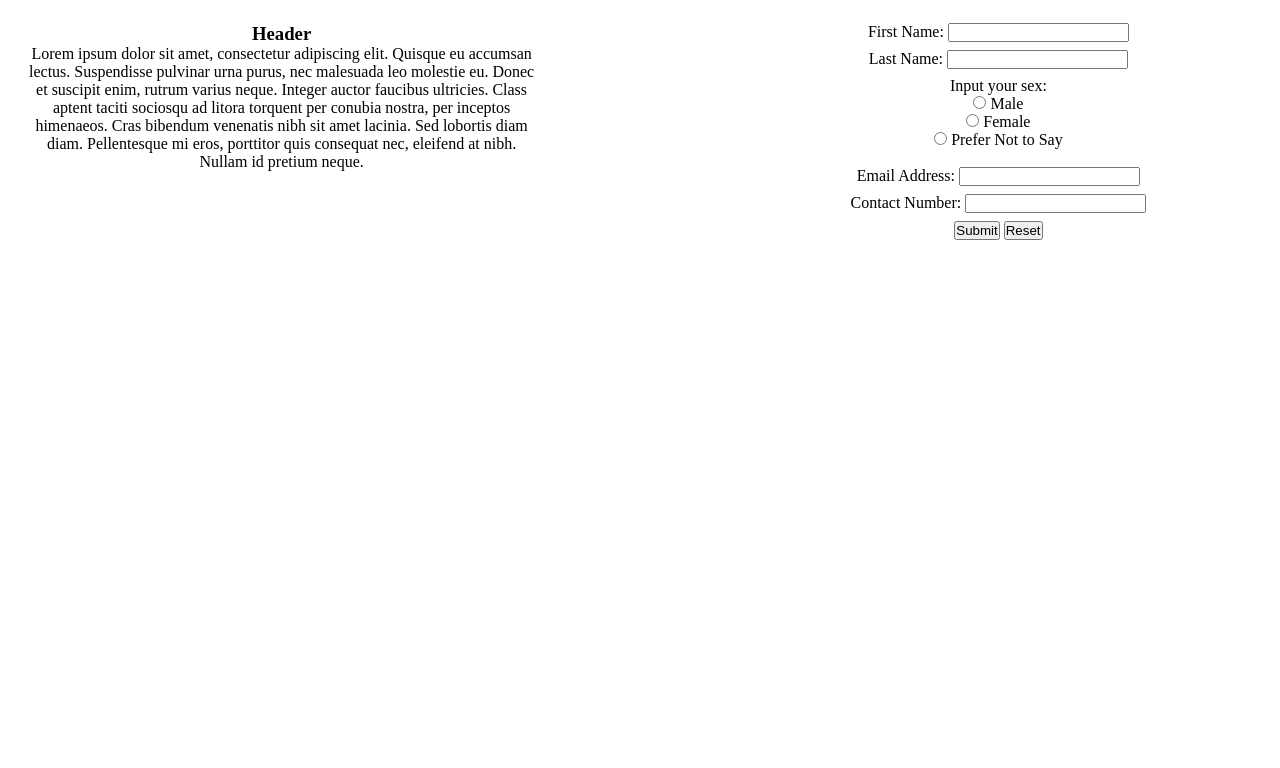
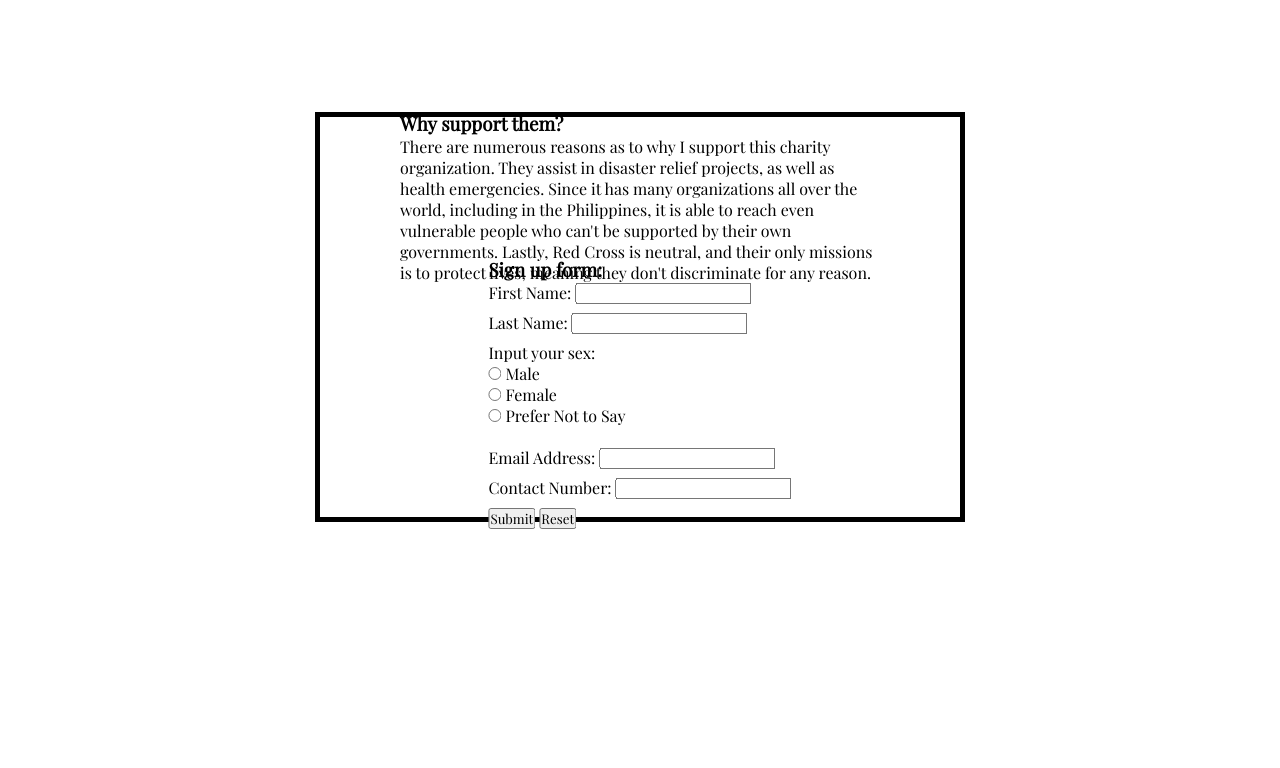
Before and after one commit to wilhelmcolinbarcenas/Barcenas_Q4_GFA1, a plain HTML site: page 4Q_GFA1/index.html in a window 1280 px wide. Shown: the part 83-851 px from the top of the page. After the commit the page ends 800 px from the top, so only its background shows below. Drawn offline with nearby package versions, Linux system fonts and the light colour scheme.

Commit message:
Add files via upload

```diff
--- a/4Q_GFA1/index.html
+++ b/4Q_GFA1/index.html
@@ -9,21 +9,25 @@
 </head>
 <body>
     <header>
-        <h1>Title</h1>
+        <h1>Philippine Red Cross</h1>
     </header>
 
+<div id="main">
     <div id="discussion">
-        <h3 id="header">Header</h3>
+        <h3 id="header">Why support them?</h3>
 
         <p id="paragraph">
-            Lorem ipsum dolor sit amet, consectetur adipiscing elit. Quisque eu accumsan lectus. Suspendisse pulvinar urna purus, nec malesuada leo molestie eu.
-            Donec et suscipit enim, rutrum varius neque. Integer auctor faucibus ultricies. Class aptent taciti sociosqu ad litora torquent per conubia nostra,
-            per inceptos himenaeos. Cras bibendum venenatis nibh sit amet lacinia. Sed lobortis diam diam. Pellentesque mi eros, porttitor quis consequat nec,
-            eleifend at nibh. Nullam id pretium neque.
+            There are numerous reasons as to why I support this charity organization.
+            They assist in disaster relief projects, as well as health emergencies.
+            Since it has many organizations all over the world, including in the
+            Philippines, it is able to reach even vulnerable people who can't be supported
+            by their own governments. Lastly, Red Cross is neutral, and their only missions
+            is to protect lives, meaning they don't discriminate for any reason.
         </p>
     </div>
 
     <div id="form">
+        <h3>Sign up form:</h3>
         <form class="inputform">
             <label for="firstname">First Name: </label>
             <input type="text" id="firstname" class="inputform" name="firstname" required>
@@ -49,6 +53,7 @@
             <input type="reset">
         </form>
     </div>
+</div>
 
 </body>
 </html>
--- a/4Q_GFA1/styles.css
+++ b/4Q_GFA1/styles.css
@@ -1,6 +1,9 @@
+@import url('https://fonts.googleapis.com/css2?family=Playfair+Display&display=swap');
+
 * {
     margin: 0;
     padding: 0;
+    font-family: 'Playfair Display', serif;
 }
 
 header {
@@ -12,19 +15,32 @@ header {
     background-color: black;
 }
 
+#main {
+    width: 50%;
+    height: 50vh;
+    border: solid 5px black;
+    position: absolute;
+    left: 50%;
+    top: 50%;
+    -webkit-transform: translate(-50%, -50%);
+    transform: translate(-50%, -50%);
+}
+
 #discussion {
-    float:left;
-    text-align: center;
-    width: 40%;
-    height: 90vh;
-    padding: 2%;
+    position: absolute;
+    left: 50%;
+    top: 20%;
+    -webkit-transform: translate(-50%, -50%);
+    transform: translate(-50%, -50%);
+    width: 75%;
 }
 
 #form {
-    float: right;
-    text-align: center;
-    width: 40%;
-    padding: 2%;
+    position: absolute;
+    left: 50%;
+    top: 70%;
+    -webkit-transform: translate(-50%, -50%);
+    transform: translate(-50%, -50%);
 }
 
 .inputform {
```
